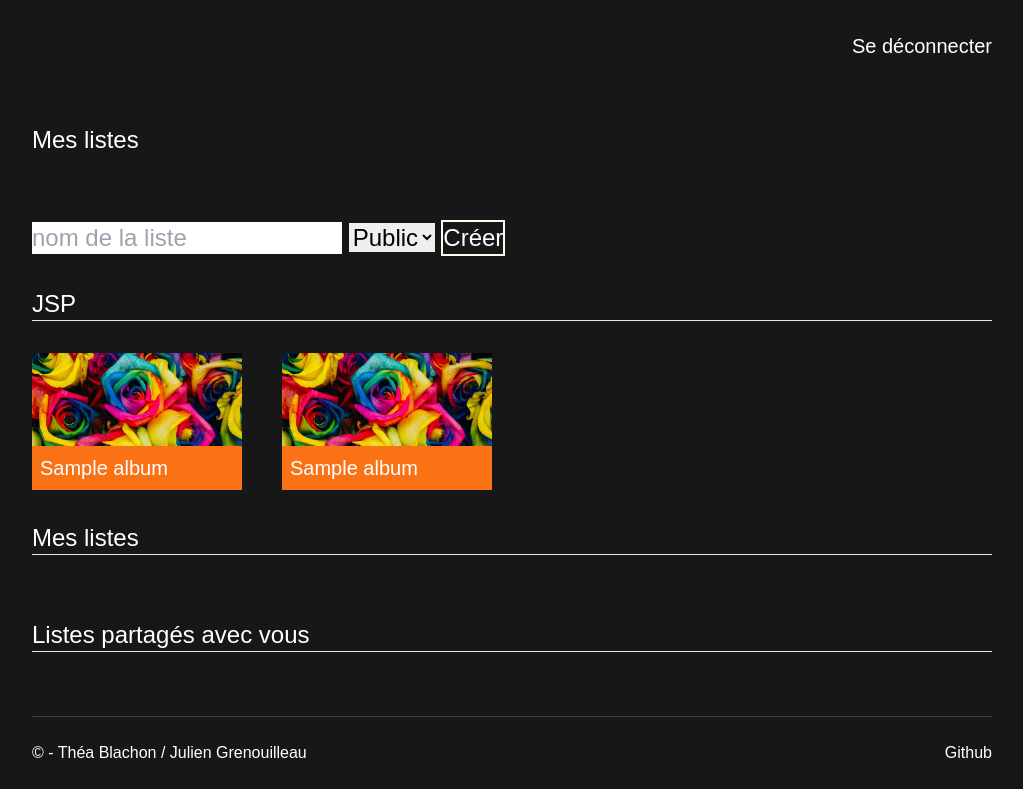
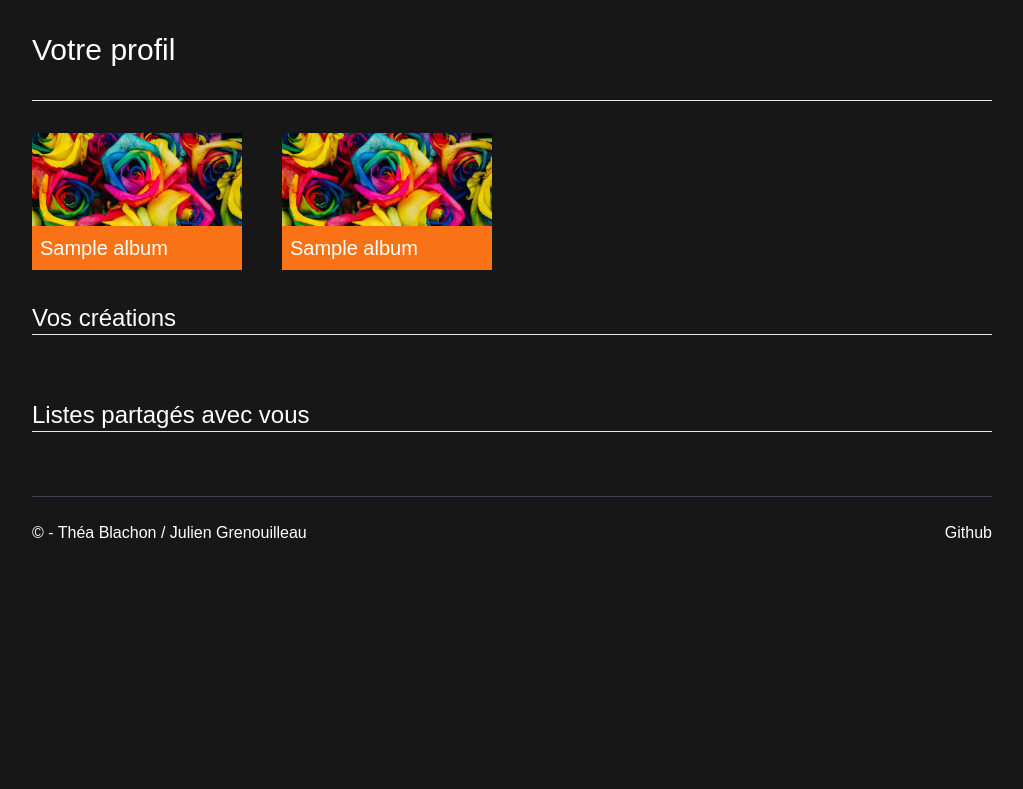
Before and after one commit to DragiboO/devlab-back-end, a PHP site: page /page/profile.php?id=1 in a window 1280 px wide. Shown: the part 96-885 px from the top of the page, without its empty margins (128-1151 px from the left). After the commit the page ends 634 px from the top, so only its background shows below. Run offline with PHP 8.4, Linux system fonts and the light colour scheme; the visitor is signed in with stand-in values (Sample User, id 1); tables that the repository leaves empty hold one stand-in row (values such as "Sample post"); a stand-in replaces the project's code that opens the database connection; some libraries are stand-ins or nearby versions.

Commit message:
:sparkles: view page profile by id

```diff
--- a/assets/main.css
+++ b/assets/main.css
@@ -529,16 +529,12 @@ video {
   position: relative;
 }
 
+.top-\[90px\] {
+  top: 90px;
+}
+
 .left-0 {
   left: 0px;
-}
-
-.bottom-0 {
-  bottom: 0px;
-}
-
-.top-\[90px\] {
-  top: 90px;
 }
 
 .bottom-\[10\%\] {
@@ -555,6 +551,10 @@ video {
 
 .left-\[39\%\] {
   left: 39%;
+}
+
+.bottom-0 {
+  bottom: 0px;
 }
 
 .z-50 {
@@ -588,12 +588,12 @@ video {
   margin-bottom: 1rem;
 }
 
+.mt-\[15vh\] {
+  margin-top: 15vh;
+}
+
 .mb-8 {
   margin-bottom: 2rem;
-}
-
-.mt-\[15vh\] {
-  margin-top: 15vh;
 }
 
 .mt-10 {
@@ -861,11 +861,6 @@ video {
   padding-right: 10rem;
 }
 
-.py-8 {
-  padding-top: 2rem;
-  padding-bottom: 2rem;
-}
-
 .px-2 {
   padding-left: 0.5rem;
   padding-right: 0.5rem;
@@ -879,6 +874,11 @@ video {
 .px-36 {
   padding-left: 9rem;
   padding-right: 9rem;
+}
+
+.py-8 {
+  padding-top: 2rem;
+  padding-bottom: 2rem;
 }
 
 .pt-6 {
@@ -907,6 +907,14 @@ video {
 
 .pl-\[10em\] {
   padding-left: 10em;
+}
+
+.pl-4 {
+  padding-left: 1rem;
+}
+
+.pl-2 {
+  padding-left: 0.5rem;
 }
 
 .text-center {
--- a/page/class/connection.php
+++ b/page/class/connection.php
@@ -310,4 +310,25 @@ class Connection
         $statement = $this->pdo->prepare($query);
         $statement->execute();
     }
+
+    public function userExist($id): bool
+    {
+        $query = 'SELECT id FROM user WHERE id = ' . $id;
+        $result = $this->pdo->query($query);
+        $statement = $result->fetchAll(PDO::FETCH_ASSOC);
+
+        if ($statement === []) {
+            return false;
+        } else {
+            return true;
+        }
+    }
+
+    public function getPseudo($id)
+    {
+        $query = 'SELECT pseudo FROM user WHERE id = ' . $id;
+        $result = $this->pdo->query($query);
+        $pseudo = $result->fetchAll(PDO::FETCH_ASSOC);
+        return $pseudo[0]['pseudo'];
+    }
 }
--- a/page/profile.php
+++ b/page/profile.php
@@ -1,25 +1,43 @@
-<?php
-require "header.php";
-?>
-
-<head>
-    <title>Mon Profil</title>
-</head>
-
-<?php
-if (isset($_SESSION['user_id'])) {} else {
-    header('Location: login.php');
-}
-
-?>
-
-
-
 <?php
 require_once './class/album.php';
 require_once './class/connection.php';
 require_once './class/user.php';
 
+require "header.php";
+
+if (!isset($_GET['id'])) {
+    header('Location: ../index.php');
+} else {
+
+    if ($_GET['id'] === '') {
+        header('Location: ../index.php');
+    }
+
+    $connection = new Connection();
+    $userExist = $connection->userExist($_GET['id']);
+
+    if ($userExist) {
+        $profileId = $_GET['id'];
+        $profilePseudo = $connection->getPseudo($_GET['id']);
+    } else {
+        header('Location: ../index.php');
+    }
+}
+?>
+
+<head>
+    <title>
+        <?php
+        if (!isset($_SESSION['user_id']) || $_SESSION['user_id'] != $profileId) {
+            echo 'Profil de ' . $profilePseudo;
+        } else {
+            echo 'Mon profil';
+        }
+        ?>
+    </title>
+</head>
+
+<?php
 
 if ($_POST) {
 
@@ -40,34 +58,55 @@ if ($_POST) {
 ?>
 
 <main>
-    <div class="flex justify-between px-40 py-8">
-        <div>
 
-        </div>
+    <?php
+    if (isset($_SESSION['user_id'])) {
+        if ($_SESSION['user_id'] === $profileId) {
+            echo '
+        <div class="flex justify-end px-40 py-8">
             <div>
                 <a href="../page/disconnect.php" class="text-xl">Se déconnecter</a>
             </div>
         </div>
+        ';
+        }
+    }
+    ?>
 
-    <h2 class="px-40 py-8 text-2xl">Mes listes</h2>
+    <h2 class="px-40 py-8 text-3xl">
+        <?php
+        if (!isset($_SESSION['user_id']) || $_SESSION['user_id'] != $profileId) {
+            echo 'Profil de ' . $profilePseudo;
+        } else {
+            echo 'Votre profil';
+        }
+        ?>
+    </h2>
 
+    <?php
+        if (isset($_SESSION['user_id'])) {
+            if ($_SESSION['user_id'] === $profileId) {
+                echo '
             <form method="POST" class="px-40 py-8 text-2xl">
-        <input type="text" name="album_name" placeholder="nom de la liste" class="text-black">
+                <input type="text" name="album_name" placeholder="nom de la liste" class="text-black py-1 pl-2">
                 <select name="visibility" class="text-black">
                     <option value="1" class="text-black">Public</option>
                     <option value="0" class="text-black">Privé</option>
                 </select>
                 <input type="submit" value="Créer" name="create" class="border-2 border-amber-50">
             </form>
+            ';
+            }
+        }
+    ?>
 
-    <h2 class="mx-40 text-2xl">JSP</h2>
     <hr class="mx-40 mb-8">
     <div class="grid grid-cols-4 gap-x-10 px-40 mb-8 gap-y-10">
         <?php
 
         $connection = new Connection();
 
-        $arrayL = $connection->queryAlbum($_SESSION['user_id'], 1);
+        $arrayL = $connection->queryAlbum($profileId, 1);
 
         foreach ($arrayL as $list) {
             echo '
@@ -80,7 +119,7 @@ if ($_POST) {
                     ';
         }
 
-        $arrayL = $connection->queryAlbum($_SESSION['user_id'], 2);
+        $arrayL = $connection->queryAlbum($profileId, 2);
 
         foreach ($arrayL as $list) {
             echo '
@@ -95,20 +134,38 @@ if ($_POST) {
 
         ?>
     </div>
-    <h2 class="mx-40 text-2xl">Mes listes</h2>
+    <h2 class="mx-40 text-2xl">
+        <?php
+        if (!isset($_SESSION['user_id']) || $_SESSION['user_id'] != $profileId) {
+            echo 'Créations de ' . $profilePseudo;
+        } else {
+            echo 'Vos créations';
+        }
+        ?>
+    </h2>
     <hr class="mx-40 mb-8">
     <div class="grid grid-cols-4 gap-x-10 px-40 mb-8 gap-y-10">
         <?php
 
         $connection = new Connection();
 
-        $arrayL = $connection->queryAlbum($_SESSION['user_id'], 0);
+        $arrayL = $connection->queryAlbum($profileId, 0);
 
-        if ($arrayL === null) {
-            echo '';
-        } else {
+        if ($arrayL !== null) {
 
             foreach ($arrayL as $list) {
+                if (!isset($_SESSION['user_id']) || $_SESSION['user_id'] != $profileId) {
+                    if ($list->isPublic === '1') {
+                        echo '
+                        <a href="../page/view-album.php?id=' . $list->id . '">
+                            <div class="relative">
+                                <img src="../assets/image/test.webp" alt="test">
+                                <h2 class="p-2 text-xl absolute left-0 bottom-0 bg-orange-500 w-full">' . $list->name . '</h2>
+                            </div>
+                        </a>
+                        ';
+                    }
+                } else {
                     echo '
                     <a href="../page/view-album.php?id=' . $list->id . '">
                         <div class="relative">
@@ -119,31 +176,51 @@ if ($_POST) {
                     ';
                 }
             }
+        }
 
         ?>
     </div>
-    <h2 class="mx-40 text-2xl">Listes partagés avec vous</h2>
+    <h2 class="mx-40 text-2xl">
+        <?php
+        if (!isset($_SESSION['user_id']) || $_SESSION['user_id'] != $profileId) {
+            echo 'Listes partagés avec ' . $profilePseudo;
+        } else {
+            echo 'Listes partagés avec vous';
+        }
+        ?>
+    </h2>
     <hr class="mx-40 mb-8">
     <div class="grid grid-cols-4 gap-x-10 px-40 mb-8 gap-y-10">
         <?php
 
         $connection = new Connection();
 
-        $arrayL = $connection->queryAlbum($_SESSION['user_id'], 3);
+        $arrayL = $connection->queryAlbum($profileId, 3);
 
-        if ($arrayL === null) {
-            echo '';
-        } else {
+        if ($arrayL !== null) {
 
             foreach ($arrayL as $list) {
+                if (!isset($_SESSION['user_id']) || $_SESSION['user_id'] != $profileId) {
+                    if ($list->isPublic === '1') {
                         echo '
                         <a href="../page/view-album.php?id=' . $list->id . '">
                             <div class="relative">
                                 <img src="../assets/image/test.webp" alt="test">
-                            <h2 class="p-2 text-xl absolute left-0 bottom-0 bg-orange-500 w-full">' . $list->name . ' de ' . $list->pseudo . '</h2>
+                                <h2 class="p-2 text-xl absolute left-0 bottom-0 bg-orange-500 w-full">' . $list->name . ' de ' . $list->pseudo .'</h2>
                             </div>
                         </a>
                         ';
+                    }
+                } else {
+                    echo '
+                    <a href="../page/view-album.php?id=' . $list->id . '">
+                        <div class="relative">
+                            <img src="../assets/image/test.webp" alt="test">
+                            <h2 class="p-2 text-xl absolute left-0 bottom-0 bg-orange-500 w-full">' . $list->name . ' de ' . $list->pseudo .'</h2>
+                        </div>
+                    </a>
+                    ';
+                }
             }
         }
 
```
Lines whose indentation alone changed are shown as unchanged.
